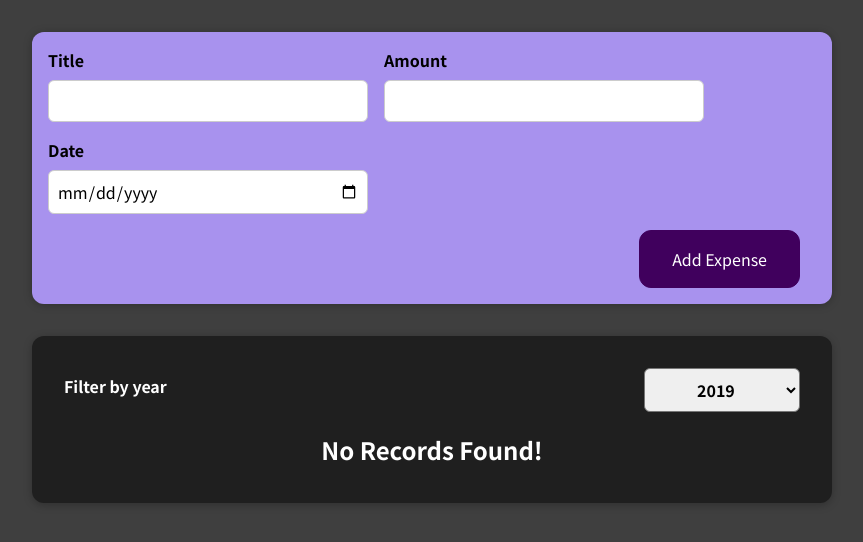
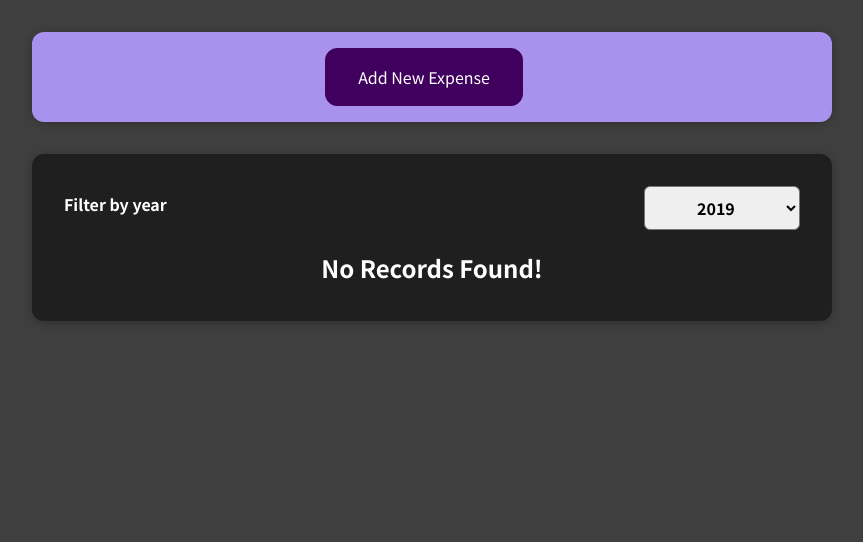
Before and after one commit to rrajput1994/react-complete-guide-code, a React (Create React App) app: page / in a window 1280 px wide. Shown: the top 542 px of the page, without its empty margins (208-1071 px from the left). Built offline with nearby package versions, Linux system fonts and the light colour scheme.

Commit message:
added add-new-expense btn and show form conditionally

```diff
--- a/package.json
+++ b/package.json
@@ -1,11 +1,13 @@
 {
   "name": "react-complete-guide",
+  "homepage": "https://rrajput1994.github.io/react-complete-guide-code/",
   "version": "0.1.0",
   "private": true,
   "dependencies": {
     "@testing-library/jest-dom": "^5.11.6",
     "@testing-library/react": "^11.2.2",
     "@testing-library/user-event": "^12.5.0",
+    "gh-pages": "^3.2.3",
     "react": "^17.0.1",
     "react-dom": "^17.0.1",
     "react-scripts": "4.0.1",
@@ -15,7 +17,9 @@
     "start": "react-scripts start",
     "build": "react-scripts build",
     "test": "react-scripts test",
-    "eject": "react-scripts eject"
+    "eject": "react-scripts eject",
+    "predeploy": "npm run build",
+    "deploy": "gh-pages -d build"
   },
   "eslintConfig": {
     "extends": [
--- a/src/components/NewExpense/ExpenseForm.js
+++ b/src/components/NewExpense/ExpenseForm.js
@@ -25,6 +25,11 @@ const ExpenseForm = (props) => {
     console.log(newValues);
     props.onSubmitNewExpense(newValues);
     setValues({ title: "", amount: "", date: "" });
+    props.onShowHandler();
+  };
+
+  const onCancelBtnClick = () => {
+    props.onCancelBtnClick();
   };
 
   return (
@@ -59,6 +64,9 @@ const ExpenseForm = (props) => {
         </div>
       </div>
       <div className="new-expense__actions">
+        <button type="button" onClick={onCancelBtnClick}>
+          Cancel
+        </button>
         <button type="submit">Add Expense</button>
       </div>
     </form>
--- a/src/components/NewExpense/NewExpense.js
+++ b/src/components/NewExpense/NewExpense.js
@@ -1,7 +1,9 @@
-import React from "react";
+import React, { useState } from "react";
 import ExpenseForm from "./ExpenseForm";
 import "./NewExpense.css";
 const NewExpense = (props) => {
+  const [show, setShow] = useState(true);
+
   const onSubmitNewExpenseHandler = (enteredExpenseData) => {
     const newExpenseData = {
       ...enteredExpenseData,
@@ -10,9 +12,22 @@ const NewExpense = (props) => {
     props.onSubmitFromAppProps(newExpenseData);
   };
 
+  const onCancelBtnClickHandler = () => {
+    setShow(true);
+  };
+
   return (
     <div className="new-expense">
-      <ExpenseForm onSubmitNewExpense={onSubmitNewExpenseHandler} />
+      {show ? (
+        <button type="submit" onClick={() => setShow(false)}>
+          Add New Expense
+        </button>
+      ) : (
+        <ExpenseForm
+          onCancelBtnClick={onCancelBtnClickHandler}
+          onSubmitNewExpense={onSubmitNewExpenseHandler}
+        />
+      )}
     </div>
   );
 };
```
Also changed, not shown: 17 other files (tests, documents, lock files or other folders).
